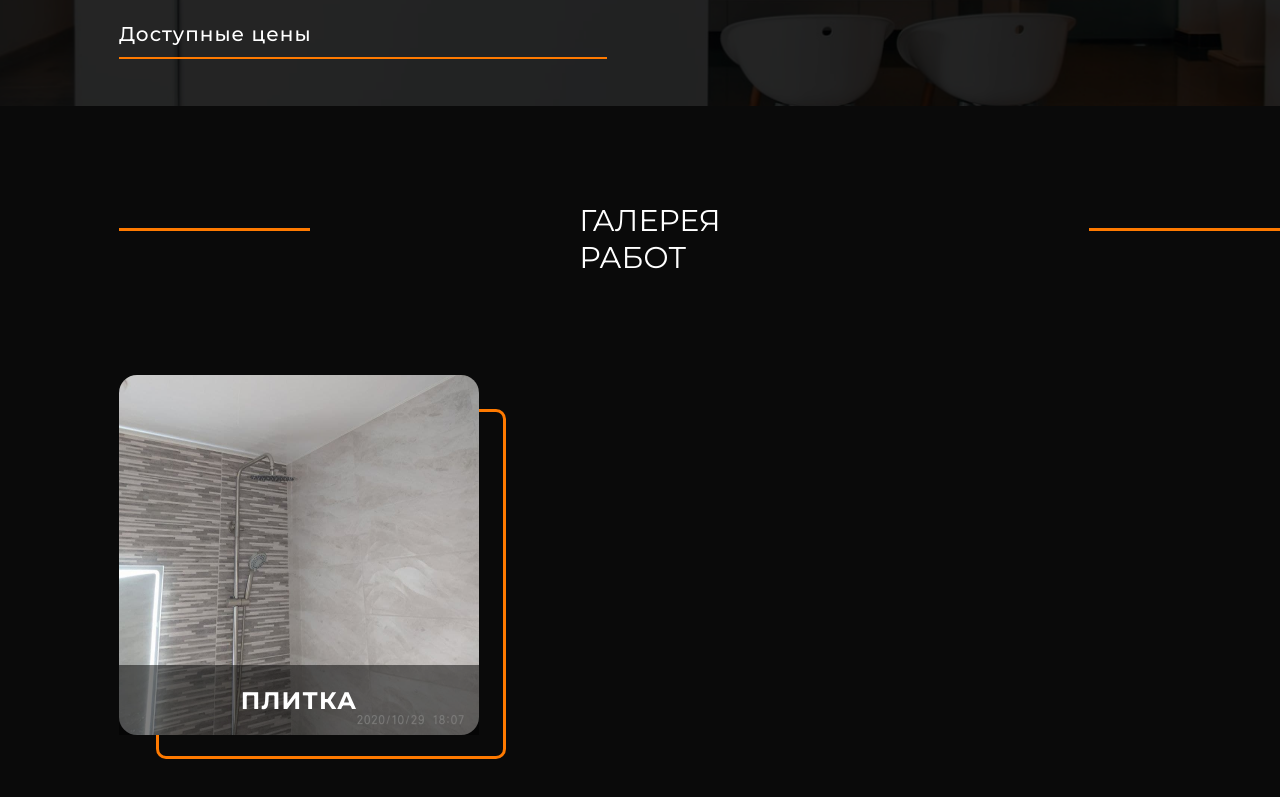
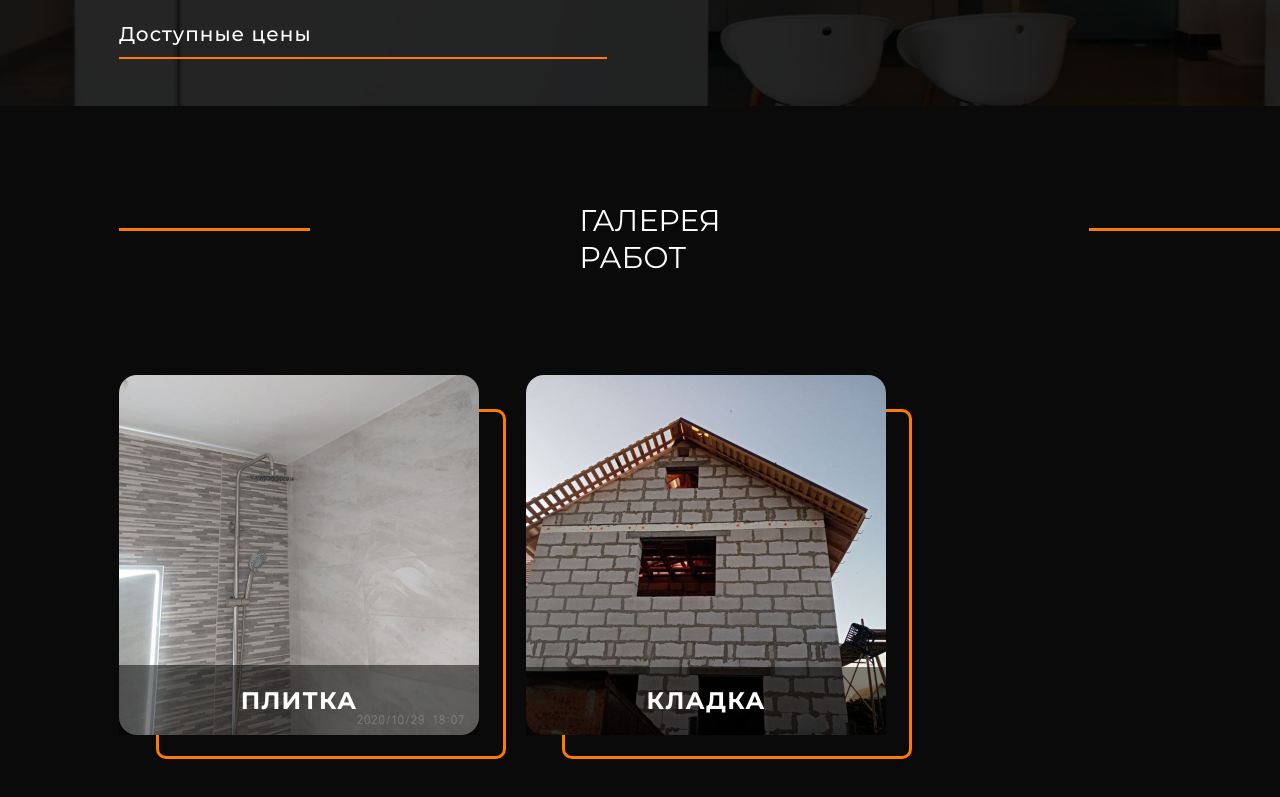
Before and after one commit to 34admal/Portfolio, a React (Create React App) app in the folder homel_build_site/: page / in a window 1280 px wide. Shown: the part 3756-4553 px from the top of the page. Built offline with nearby package versions, Linux system fonts and the light colour scheme.

Commit message:
style: implement masonry block with custom 68px overlay and tight contour alignment

```diff
--- a/homel_build_site/src/components/Gallery/Gallery.jsx
+++ b/homel_build_site/src/components/Gallery/Gallery.jsx
@@ -11,6 +11,7 @@ function Gallery() {
         <span className={styles.title}>ГАЛЕРЕЯ РАБОТ</span>
         <span className={`${styles.line} ${styles.lineRight}`} />
       </div>
+      <div className={styles.content}>
         <div className={styles.tileBlock}>
           <span className={styles.contour} />
           <img src={tileImg} alt="Плитка" className={styles.photo} />
@@ -19,8 +20,13 @@ function Gallery() {
         </div>
 
         <div className={styles.masonryBlock}>
+          <span className={styles.contourMasonry} />
           <img src={masonryImg} alt="Кладка" className={styles.photo} />
+          <div className={styles.overlayMasonry} />
+  <span className={styles.categoryTitle}>КЛАДКА</span>
 </div>
+        </div>
+
     </section>
   );
 }
--- a/homel_build_site/src/components/Gallery/Gallery.module.css
+++ b/homel_build_site/src/components/Gallery/Gallery.module.css
@@ -33,16 +33,27 @@
 }
 
 .content {
+  display: flex;
+  flex-wrap: wrap;
+  margin-top: 99px;
   width: 100%;
 }
 
 .tileBlock {
-  margin-top: 99px;
   margin-left: 119px;
   position: relative;
   width: 360px;
   height: 360px;
 }
+
+
+.masonryBlock {
+  position: relative;
+  width: 360px;
+  height: 360px;
+  margin-left: 47px;
+}
+
 
 .contour {
   display: block;
@@ -90,6 +101,28 @@
   z-index: 4;
 }
 
-.masonryBlock{
+.masonryBlock {
+  position: relative;
+}
 
+.contourMasonry {
+  display: block;
+  position: absolute;
+  right: -26px;
+  bottom: -24px;
+  width: 350px;
+  height: 350px;
+  box-sizing: border-box;
+  border: 3px solid #ff7a00;
+  border-radius: 10px;
+  z-index: 1;
 }
+.overlayMasonry {
+  position: absolute;
+  bottom: 0;
+  left: 0;
+  width: 360px;
+  height: 68px;
+  background-color: rgba(0, 0, 0, 0.5);
+  z-index: 3;
+}
```
Lines whose indentation alone changed are shown as unchanged.
